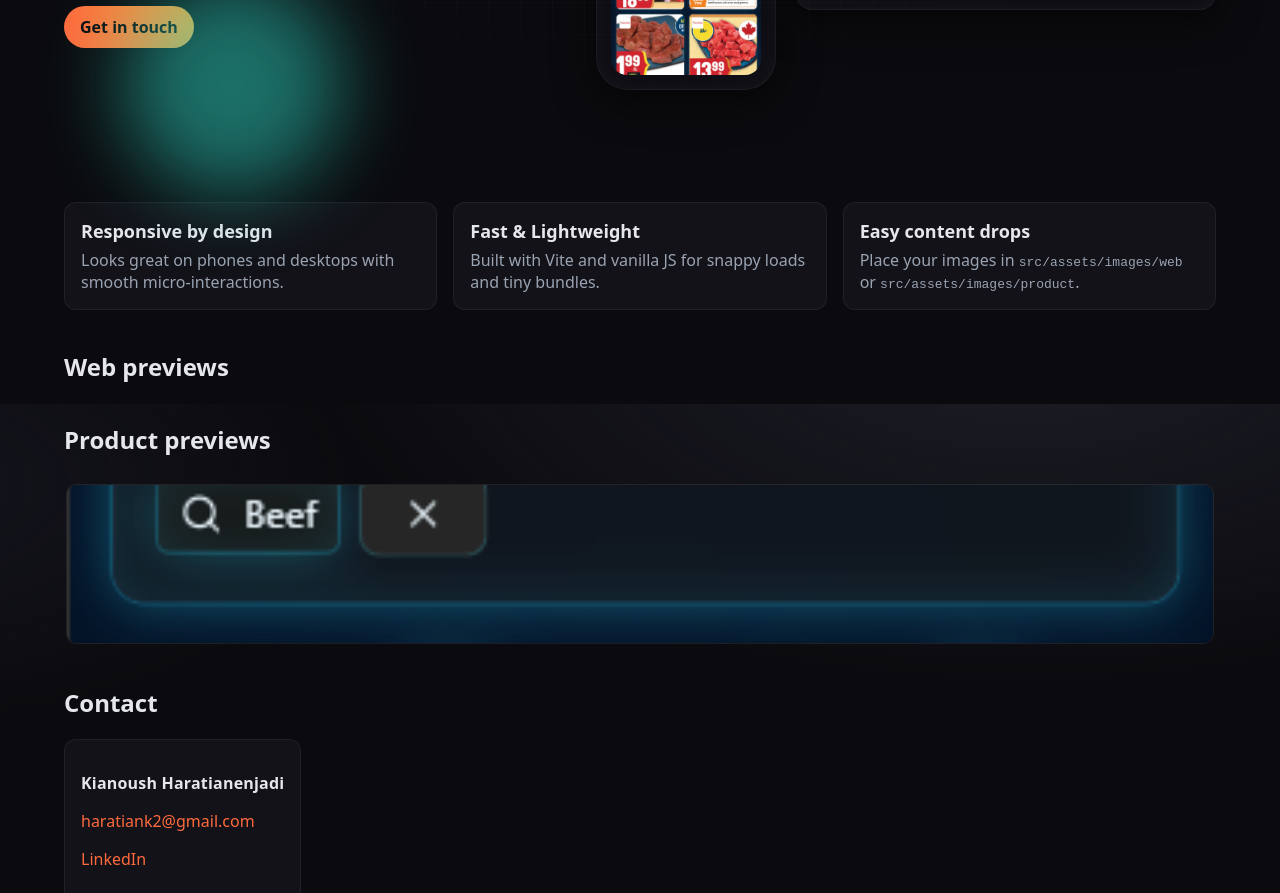
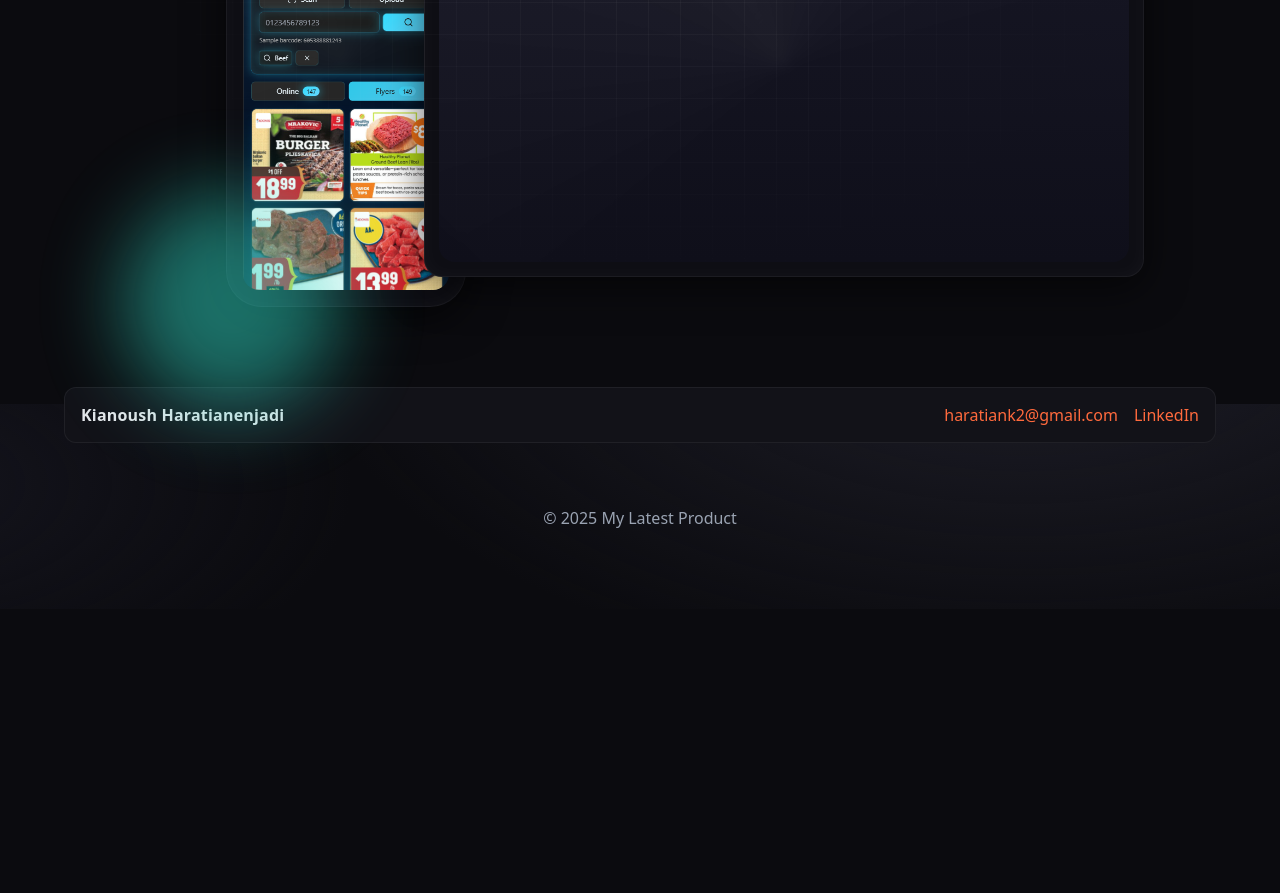
Before and after one commit to Kianoush-h/MyLatestProduct, a website built with Vite: page my-latest-product/index.html in a window 1280 px wide. Shown: the part 396-1289 px from the top of the page. After the commit the page ends 1005 px from the top, so only its background shows below. Built offline with nearby package versions, Linux system fonts and the light colour scheme.

Commit message:
simplified

```diff
--- a/my-latest-product/src/main.js
+++ b/my-latest-product/src/main.js
@@ -10,16 +10,6 @@ const productImages = {
   ...import.meta.glob('../assets/images/product/*', { eager: true, query: '?url', import: 'default' }),
 }
 
-function renderImageStrip(images, label) {
-  const urls = Object.values(images).filter(u => /\.(png|jpe?g|webp|gif|svg)$/i.test(u))
-  if (urls.length === 0) return ''
-  return `
-    <div class="strip">
-      ${urls.map(u => `<img src="${u}" alt="${label}" />`).join('')}
-    </div>
-  `
-}
-
 const linkedin = 'https://www.linkedin.com/in/kianoush-haratiannejadi/'
 
 document.querySelector('#app').innerHTML = `
@@ -30,8 +20,7 @@ document.querySelector('#app').innerHTML = `
     <section class="hero">
       <div class="hero-copy">
         <h1>Launch faster with a modern digital service</h1>
-        <p>Elegant experience on mobile and web. Animated. Dark mode by default.</p>
-        <a class="cta" href="#contact">Get in touch</a>
+
       </div>
       <div class="devices">
         <div class="device phone">
@@ -46,34 +35,11 @@ document.querySelector('#app').innerHTML = `
       <div class="grid-bg"></div>
     </section>
 
-    <section id="features" class="features">
-      <div class="feature">
-        <h3>Responsive by design</h3>
-        <p>Looks great on phones and desktops with smooth micro‑interactions.</p>
-      </div>
-      <div class="feature">
-        <h3>Fast & Lightweight</h3>
-        <p>Built with Vite and vanilla JS for snappy loads and tiny bundles.</p>
-      </div>
-      <div class="feature">
-        <h3>Easy content drops</h3>
-        <p>Place your images in <code>src/assets/images/web</code> or <code>src/assets/images/product</code>.</p>
-      </div>
-    </section>
-
-    <section id="gallery" class="gallery">
-      <h2>Web previews</h2>
-      ${renderImageStrip(webImages, 'Web screenshot')}
-      <h2>Product previews</h2>
-      ${renderImageStrip(productImages, 'Product screenshot')}
-    </section>
-
     <section id="contact" class="contact">
-      <h2>Contact</h2>
-      <div class="card contact-card">
-        <p class="name">Kianoush Haratianenjadi</p>
-        <p><a href="mailto:haratiank2@gmail.com">haratiank2@gmail.com</a></p>
-        <p><a target="_blank" rel="noopener" href="${linkedin}">LinkedIn</a></p>
+      <div class="contact-row">
+        <span class="name">Kianoush Haratianenjadi</span>
+        <a href="mailto:haratiank2@gmail.com">haratiank2@gmail.com</a>
+        <a target="_blank" rel="noopener" href="${linkedin}">LinkedIn</a>
       </div>
     </section>
   </main>
--- a/my-latest-product/src/style.css
+++ b/my-latest-product/src/style.css
@@ -29,18 +29,18 @@ a:hover { color: var(--brand-2); }
 .site-header { display: flex; justify-content: flex-start; align-items: center; position: sticky; top: 0; background: linear-gradient(180deg, rgba(11,11,15,0.9), rgba(11,11,15,0.4), transparent); backdrop-filter: blur(6px); z-index: 10; padding: 16px 0; }
 .brand { font-weight: 700; letter-spacing: 0.4px; }
 
-.hero { position: relative; display: grid; grid-template-columns: 1.1fr 1fr; gap: 32px; align-items: center; padding: 40px 0 80px; }
+.hero { position: relative; display: grid; grid-template-columns: 1fr; gap: 32px; align-items: center; justify-items: center; text-align: center; padding: 40px 0 80px; }
 .hero-copy h1 { margin: 0 0 12px; font-size: 48px; line-height: 1.1; }
 .hero-copy p { margin: 0 0 20px; color: var(--muted); }
 .cta { display: inline-block; padding: 10px 16px; border-radius: 999px; background: linear-gradient(90deg, var(--brand), var(--brand-2)); color: #0b0b0f; font-weight: 700; }
 
-.devices { display: grid; grid-template-columns: 160px 1fr; gap: 20px; justify-items: end; }
+.devices { display: grid; grid-template-columns: 260px 560px; gap: 28px; justify-items: center; align-items: center; }
 .device { position: relative; background: #0e0e14; border-radius: 24px; border: 1px solid rgba(255,255,255,0.06); box-shadow: 0 10px 40px rgba(0,0,0,0.6), inset 0 0 20px rgba(255,255,255,0.03); }
 .device .screen { background: linear-gradient(180deg,#171725,#0f0f1a); border-radius: 16px; height: 100%; width: 100%; overflow: hidden; position: relative; display: grid; place-items: center; }
 .slide-img { width: 100%; height: 100%; object-fit: cover; animation: fadeIn .6s ease; }
 @keyframes fadeIn { from { opacity: 0.2; transform: scale(1.01); } to { opacity: 1; transform: scale(1); } }
-.phone { width: 180px; height: 360px; padding: 14px; border-radius: 32px; }
-.laptop { width: 420px; height: 280px; padding: 12px; border-radius: 16px; }
+.phone { width: 240px; height: 480px; padding: 16px; border-radius: 36px; }
+.laptop { width: 720px; height: 420px; padding: 14px; border-radius: 18px; }
 .shimmer { position: relative; }
 .shimmer::after { content: ""; position: absolute; inset: -40% -60%; background: conic-gradient(from 0deg at 50% 50%, rgba(255,255,255,0.0), rgba(255,255,255,0.04), rgba(255,255,255,0.0) 60%); filter: blur(6px); animation: rotate 8s linear infinite; }
 @keyframes rotate { to { transform: rotate(360deg); } }
@@ -52,24 +52,20 @@ a:hover { color: var(--brand-2); }
 @keyframes float1 { 0%, 100% { transform: translateY(0); } 50% { transform: translateY(16px); } }
 @keyframes float2 { 0%, 100% { transform: translateY(0); } 50% { transform: translateY(-18px); } }
 
-.features { display: grid; grid-template-columns: repeat(3, 1fr); gap: 16px; margin: 32px 0 24px; }
-.feature { background: var(--panel); border: 1px solid rgba(255,255,255,0.06); border-radius: 12px; padding: 16px; }
-.feature h3 { margin: 0 0 6px; font-size: 18px; }
-.feature p { margin: 0; color: var(--muted); }
+.features, .feature { display: none; }
 
-.gallery h2, .contact h2 { margin-top: 40px; }
+.gallery h2, .contact h2 { display: none; }
 .strip { display: grid; grid-auto-flow: column; grid-auto-columns: minmax(200px, 1fr); gap: 12px; overflow-x: auto; padding: 8px 2px 2px; scrollbar-width: thin; }
 .strip img { width: 100%; height: 160px; object-fit: cover; border-radius: 10px; border: 1px solid rgba(255,255,255,0.08); transition: transform .3s ease; }
 .strip img:hover { transform: translateY(-4px); }
 
-.contact-card { background: var(--panel); border: 1px solid rgba(255,255,255,0.06); border-radius: 12px; padding: 16px; display: inline-block; }
-.contact .name { font-weight: 700; letter-spacing: 0.2px; }
+.contact-row { display: grid; grid-template-columns: 1fr auto auto; gap: 16px; align-items: center; background: var(--panel); border: 1px solid rgba(255,255,255,0.06); border-radius: 12px; padding: 16px; }
+.contact .name, .contact-row .name { font-weight: 700; letter-spacing: 0.2px; }
 
 .footer { margin-top: 64px; color: var(--muted); text-align: center; }
 
 @media (max-width: 900px) {
-  .hero { grid-template-columns: 1fr; }
-  .devices { justify-items: start; grid-template-columns: 1fr 1fr; }
-  .laptop { width: 100%; }
-  .features { grid-template-columns: 1fr; }
+  .devices { grid-template-columns: 1fr; }
+  .phone { width: 75vw; max-width: 320px; height: 62vh; max-height: 560px; }
+  .laptop { width: 90vw; max-width: 900px; height: 42vh; max-height: 520px; }
 }
```
